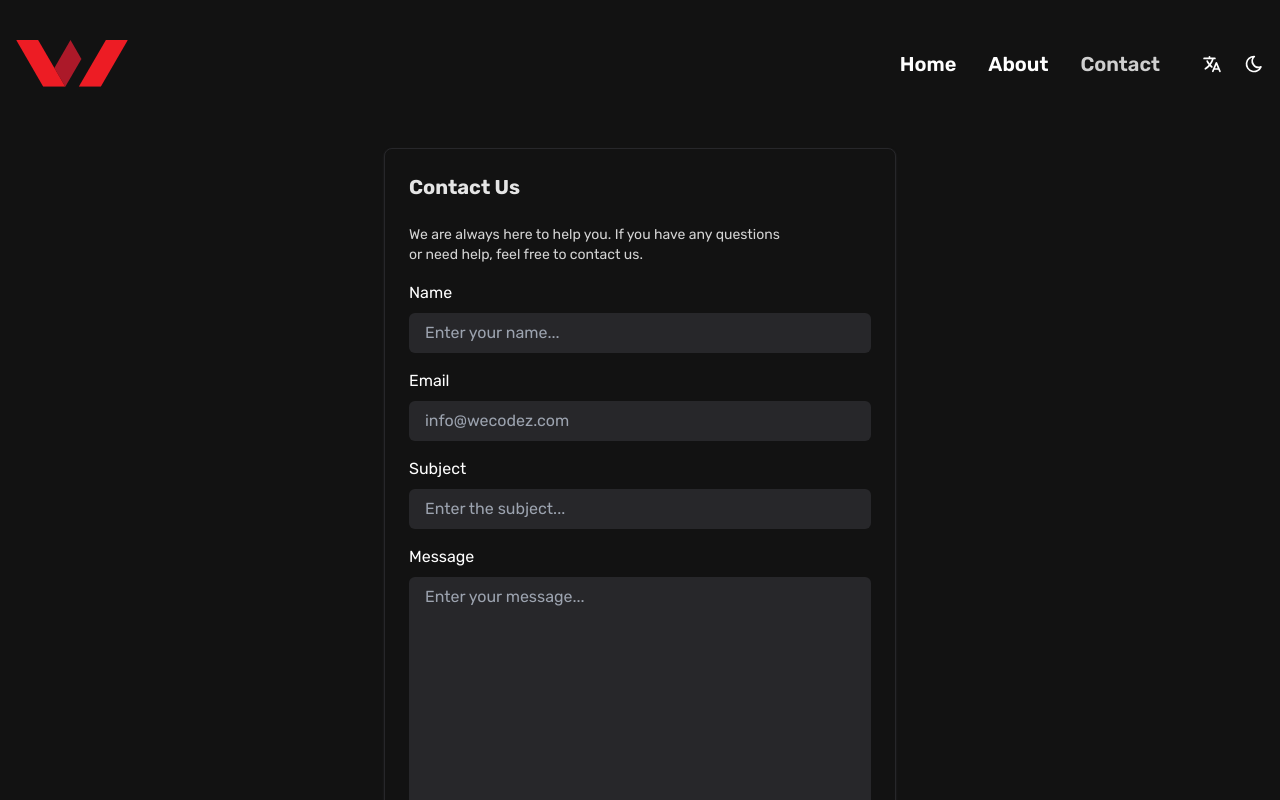
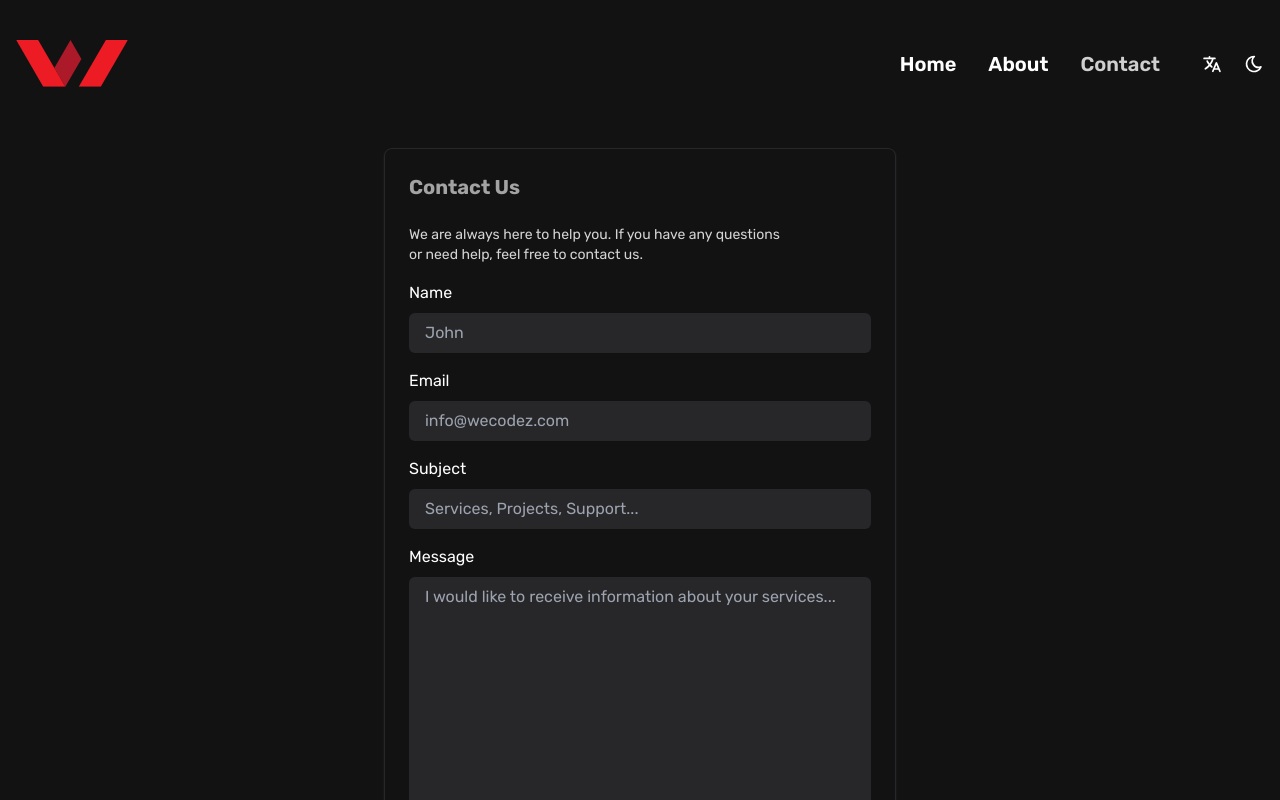
Before and after one commit to batuhantanir/wecodezsite, a Next.js app: page /contact in a window 1280 px wide. Shown: the top 800 px of the page. Built offline with nearby package versions, Linux system fonts and the light colour scheme.

Commit message:
chore: Update header navigation links and contact form validation schema

```diff
--- a/src/app/dictionaries/en.json
+++ b/src/app/dictionaries/en.json
@@ -3,8 +3,8 @@
   "navbarAbout": "About",
   "navbarContact": "Contact",
 
-  "headerTitleOne": "We",
-  "headerTitleTwo": "Codez",
+  "headerTitleOne": "Create & Innovate",
+  "headerTitleTwo": "Elevate!",
   "headerDescription": "We build beautiful products with the latest technologies and frameworks. We are a team of passionate developers and designers that love to build amazing products.",
 
   "languageOne": "English",
@@ -17,10 +17,10 @@
   "contactEmail": "Email",
   "contactMessage": "Message",
   "contactButton": "Submit",
-  "contactSubjectPH": "Enter the subject...",
-  "contactNamePH": "Enter your name...",
+  "contactSubjectPH": "Services, Projects, Support...",
+  "contactNamePH": "John",
   "contactEmailPH": "info@wecodez.com",
-  "contactMessagePH": "Enter your message...",
+  "contactMessagePH": "I would like to receive information about your services...",
 
   "cardButton": "Learn More",
   "cardTitleOne": "Web Development",
--- a/src/app/dictionaries/tr.json
+++ b/src/app/dictionaries/tr.json
@@ -3,8 +3,8 @@
   "navbarAbout": "Hakkımızda",
   "navbarContact": "İletişim",
 
-  "headerTitleOne": "Güçlü",
-  "headerTitleTwo": "geliştirme ortamı",
+  "headerTitleOne": "Yeniliği oluştur,",
+  "headerTitleTwo": "Yükselt!",
   "headerDescription": "En son teknolojiler ve çerçevelerle güzel ürünler üretiyoruz. Harika ürünler üretmeyi seven tutkulu geliştiricilerden ve tasarımcılardan oluşan bir ekibiz.",
 
   "languageOne": "İngilizce",
@@ -17,8 +17,8 @@
   "contactEmail": "E-posta",
   "contactMessage": "Mesajınız",
   "contactButton": "Gönder",
-  "contactSubjectPH": "Hizmetler",
-  "contactNamePH": "",
+  "contactSubjectPH": "Hizmetler, Destek, İşbirliği...",
+  "contactNamePH": "Batuhan",
   "contactEmailPH": "info@wecodez.com",
   "contactMessagePH": "Hizmetleriniz hakkında bilgi almak istiyorum...",
 
--- a/src/components/Contact/component/Form.tsx
+++ b/src/components/Contact/component/Form.tsx
@@ -65,17 +65,17 @@ export default function Form() {
     <div className="flex flex-col gap-4 bg-[#121212] p-6 rounded-lg shadow-sm shadow-[#27272A] w-full max-w-lg border border-[#27272A] my-5">
       {!isLoading ? (
         <>
-          <h2 className="font-bold text-xl text-neutral-800 dark:text-neutral-200">
+          <h2 className="font-bold text-xl text-violet-300 dark:text-neutral-400">
             {intl.contactTitle}
           </h2>
-          <p className="text-neutral-600 text-sm max-w-sm mt-2 dark:text-neutral-300">
+          <p className="text-zinc-300 text-sm max-w-sm mt-2 dark:text-neutral-300">
             {intl.contactDescription}
           </p>
           <form
             className="flex flex-col gap-4"
             onSubmit={handleSubmit(onSubmit)}
           >
-            <label className="flex flex-col gap-2">
+            <label className="flex flex-col text-violet-200 dark:text-white gap-2">
               {intl.contactName}
               <input
                 className=" text-black dark:text-white bg-gray-50 dark:bg-zinc-800 py-2 px-4 rounded-md"
@@ -87,10 +87,10 @@ export default function Form() {
               )}
             </label>
 
-            <label className="flex flex-col gap-2">
+            <label className="flex flex-col gap-2 text-violet-200 dark:text-white">
               {intl.contactEmail}
               <input
-                className=" text-black dark:text-white bg-gray-50 dark:bg-zinc-800 p-2 px-4 rounded-md"
+                className=" text-black dark:text-white bg-white dark:bg-zinc-800 p-2 px-4 rounded-md"
                 placeholder={intl.contactEmailPH}
                 {...register("email")}
               />
@@ -99,7 +99,7 @@ export default function Form() {
               )}
             </label>
 
-            <label className="flex flex-col gap-2">
+            <label className="flex flex-col gap-2 text-violet-200 dark:text-white">
               {intl.contactSubject}
               <input
                 placeholder={intl.contactSubjectPH}
@@ -110,7 +110,7 @@ export default function Form() {
                 <span className="text-red-500">{errors.subject.message}</span>
               )}
             </label>
-            <label className="flex flex-col gap-2">
+            <label className="flex flex-col gap-2 text-violet-200 dark:text-white">
               {intl.contactMessage}
               <textarea
                 className=" text-black dark:text-white bg-gray-50 dark:bg-zinc-800 p-2 px-4 rounded-md resize-none"
--- a/src/components/Home/FooterDescription.tsx
+++ b/src/components/Home/FooterDescription.tsx
@@ -23,6 +23,7 @@ function FooterDescription() {
               size={23}
             />
           </Link>
+
           <Link href="https://www.instagram.com/bzarreuproar/">
             <FaInstagram
               className="text-neutral-800 dark:text-neutral-300 hover:scale-125 active:scale-125 transition-all duration-200"
```
